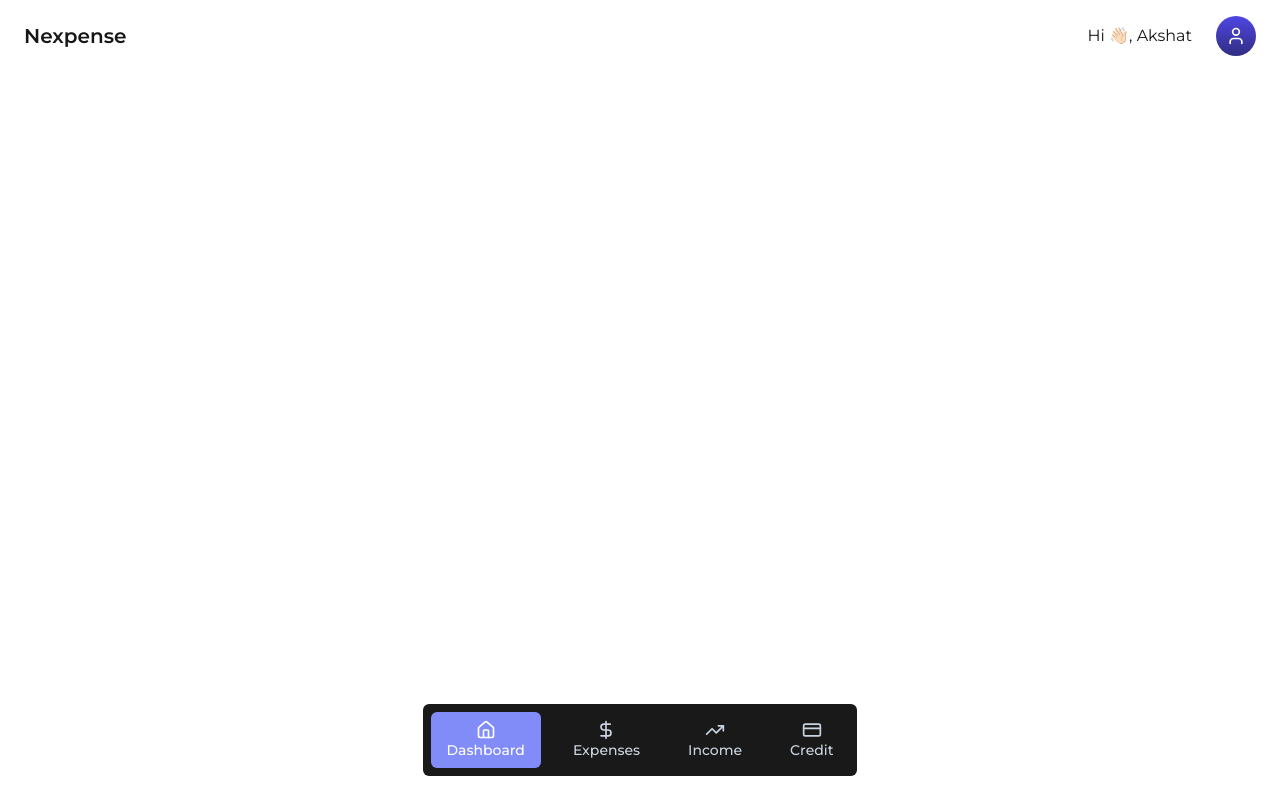
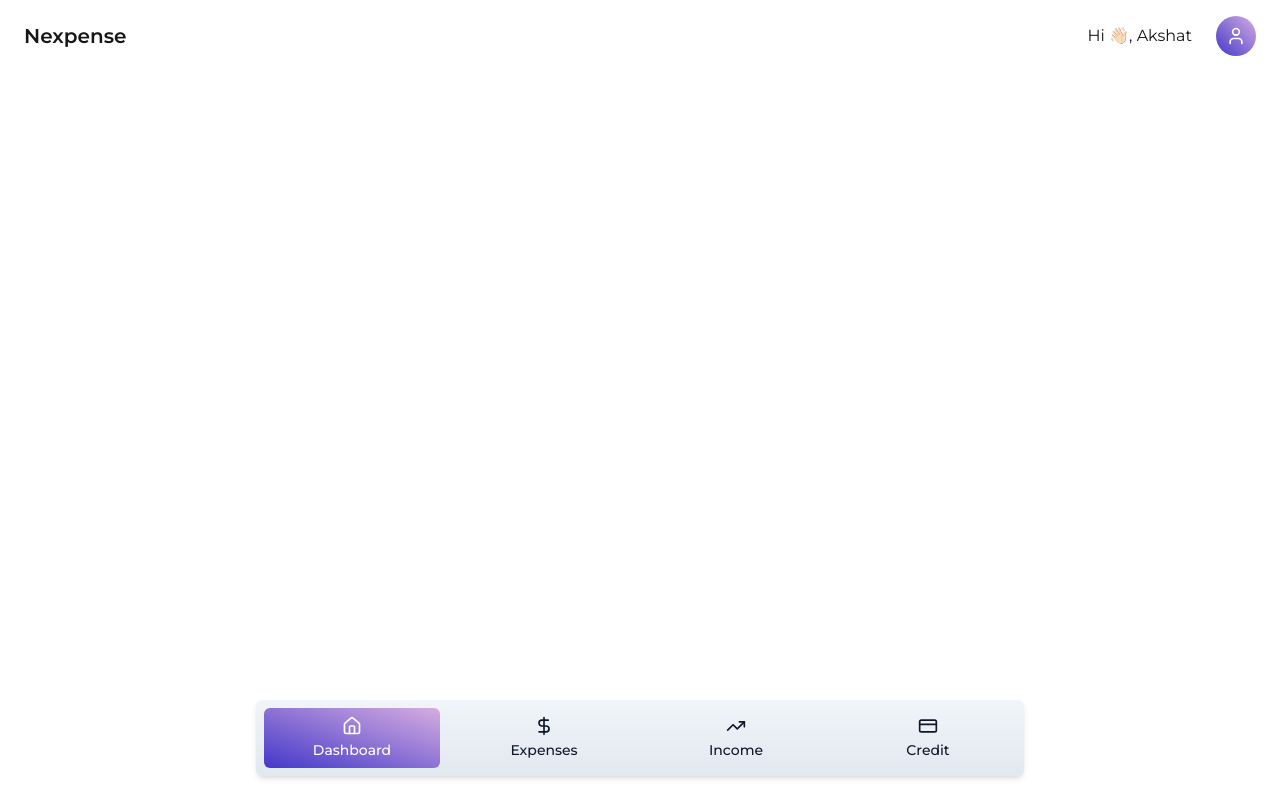
Before and after one commit to AkshatJha21/personal-finance, a Next.js app: page / in a window 1280 px wide. Built offline with nearby package versions, Linux system fonts and the light colour scheme.

Commit message:
color scheme update

```diff
--- a/components/custom/BottomNav.tsx
+++ b/components/custom/BottomNav.tsx
@@ -2,7 +2,7 @@
 
 import { Dispatch, SetStateAction, useState } from "react";
 import { motion } from "framer-motion";
-import { CreditCard, DollarSign, Home, TrendingUp, Wallet } from "lucide-react";
+import { CreditCard, DollarSign, Home, TrendingUp } from "lucide-react";
 
 const tabs = ["Dashboard", "Expenses", "Income", "Credit"];
 
@@ -10,7 +10,7 @@ const BottomNav = () => {
     const [selected, setSelected] = useState(tabs[0]);
   return (
     <div className='fixed bottom-6 flex w-full items-center justify-center'>
-        <div className='flex gap-x-4 p-2 bg-black/90 dark:bg-white/10 rounded-md'>
+        <div className='flex gap-x-4 p-2 bg-gradient-to-b from-slate-100 to-slate-200 dark:from-white/10 dark:to-white/15  rounded-md w-[80%] sm:w-[60%] shadow-md justify-between'>
             {tabs.map((tab) => (
                 <Tab
                     text={tab}
@@ -49,10 +49,10 @@ const Tab = ({ text, selected, setSelected }: TabProps) => {
             className={`${
                 selected
                 ? "text-white"
-                : "text-slate-300 hover:text-slate-200 hover:bg-slate-700"
-            } text-sm transition-colors px-4 py-2 rounded-md relative`}
+                : "text-slate-900 dark:text-slate-200 hover:bg-slate-300 dark:hover:bg-black/30"
+            } text-sm transition-colors px-4 py-2 rounded-md relative w-1/6 md:w-1/4`}
         >
-            <div className="relative z-10 flex flex-col items-center">
+            <div className="relative z-10 flex flex-col items-center gap-y-1">
                 {getIcon()}
                 <span className="hidden md:flex font-medium">{text}</span>
             </div>
@@ -60,7 +60,7 @@ const Tab = ({ text, selected, setSelected }: TabProps) => {
                 <motion.span
                     layoutId="pill-tab"
                     transition={{ type: "spring", duration: 0.5 }}
-                    className="absolute inset-0 z-0 bg-indigo-400 rounded-md"
+                    className="absolute inset-0 z-0 bg-gradient-to-tr from-indigo-700 to-[#d6ade0] dark:from-indigo-700 dark:to-[#d6ade0] rounded-md"
                 >
                 </motion.span>
             )}
--- a/components/ui/UserButton.tsx
+++ b/components/ui/UserButton.tsx
@@ -33,7 +33,7 @@ const UserButton = () => {
   return (
     <div className="relative flex items-center gap-x-6">
         <p>Hi 👋🏻, Akshat</p>
-        <div ref={buttonRef} onClick={openMenu} className="relative h-10 w-10 rounded-full transition bg-gradient-to-b from-indigo-600 to-indigo-900 hover:text-opacity-50 cursor-pointer text-white flex items-center justify-center">
+        <div ref={buttonRef} onClick={openMenu} className="relative h-10 w-10 rounded-full transition bg-gradient-to-tr from-indigo-700 to-[#d6ade0] hover:text-opacity-50 cursor-pointer text-white flex items-center justify-center">
             <User className="h-5"/>
         </div>
         <div className="absolute top-14 right-0" ref={dropdownRef}>
@@ -50,18 +50,18 @@ const UserButton = () => {
 const Dropdown = () => {
     return (
         <motion.div
-            className=" border dark:border-none rounded bg-gradient-to-b dark:from-indigo-600 from-slate-100 to-slate-200 shadow-sm dark:to-indigo-900 p-2 dark:text-white text-black"
+            className=" border dark:border-none rounded bg-gradient-to-b dark:from-white/10 dark:to-white/15 from-slate-100 to-slate-200 shadow-sm p-2 dark:text-slate-200 text-black"
             initial={{ opacity: 0, y: -10 }}
             animate={{ opacity: 1, y: 0 }}
             exit={{ opacity: 0, y: -10 }}
             transition={{ duration: 0.25 }}
         >
             <div className="flex flex-col items-start gap-y-1 text-sm">
-                <button className="py-2 px-4 transition-all hover:bg-slate-300 dark:hover:bg-opacity-10 rounded flex w-full items-center">
+                <button className="py-2 px-4 transition-all hover:bg-black/30 dark:hover:bg-opacity-10 rounded flex w-full items-center">
                     <Settings className="h-5 mr-2"/>
                     <p className="font-medium">Settings</p>
                 </button>
-                <button className="py-2 px-4 transition-all hover:bg-slate-300 dark:hover:bg-opacity-10 rounded flex w-full items-center">
+                <button className="py-2 px-4 transition-all hover:bg-black/30 dark:hover:bg-opacity-10 rounded flex w-full items-center">
                     <LogOut className="h-5 mr-2"/>
                     <p className="font-medium">Logout</p>
                 </button>
```
